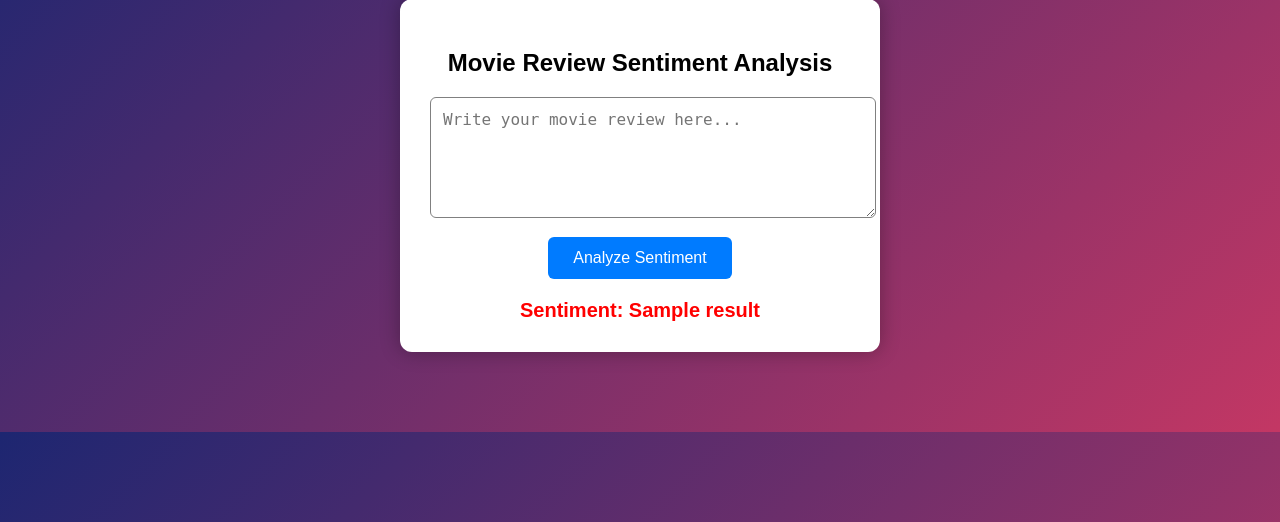
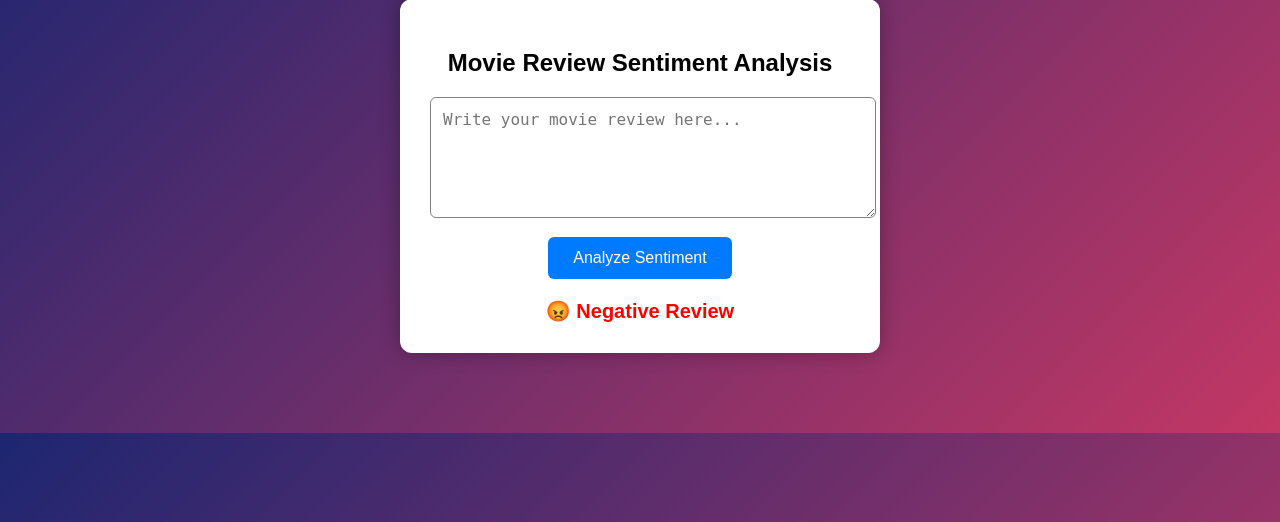
Before and after one commit to sarthakgupta2107/movie-review-sentiment-analysis, a Flask app: template templates/index.html in a window 1280 px wide. Shown: the part 128-650 px from the top of the page. Run offline with Flask 3, Linux system fonts and the light colour scheme; the template is opened without the code that fills it: most values are stand-ins (such as "Sample title", 1, 10 or a date in 2020); parts of the project's set-up code (start-up, migrations or seed data) failed here and were passed over.

Commit message:
Update index.html

```diff
--- a/templates/index.html
+++ b/templates/index.html
@@ -9,13 +9,13 @@
 
 <div class="marquee">
 <marquee scrollamount="7">
-🚀 Movie Review Sentiment Analysis | Developed by Sarthak Gupta (BCA Final Year)
+🎬 Movie Review Sentiment Analysis | Developed by Sarthak Gupta
 </marquee>
 </div>
 
 <div class="container">
 
-<h2>Movie Review Sentiment Analysis</h2>
+<h2 class="typing">Movie Review Sentiment Analysis</h2>
 
 <form action="/predict" method="post">
 
@@ -30,7 +30,13 @@
 {% if result %}
 
 <div class="result {% if result == 'positive' %}positive{% else %}negative{% endif %}">
-Sentiment: {{ result }}
+
+{% if result == 'positive' %}
+😊 Positive Review
+{% else %}
+😡 Negative Review
+{% endif %}
+
 </div>
 
 {% endif %}
```
